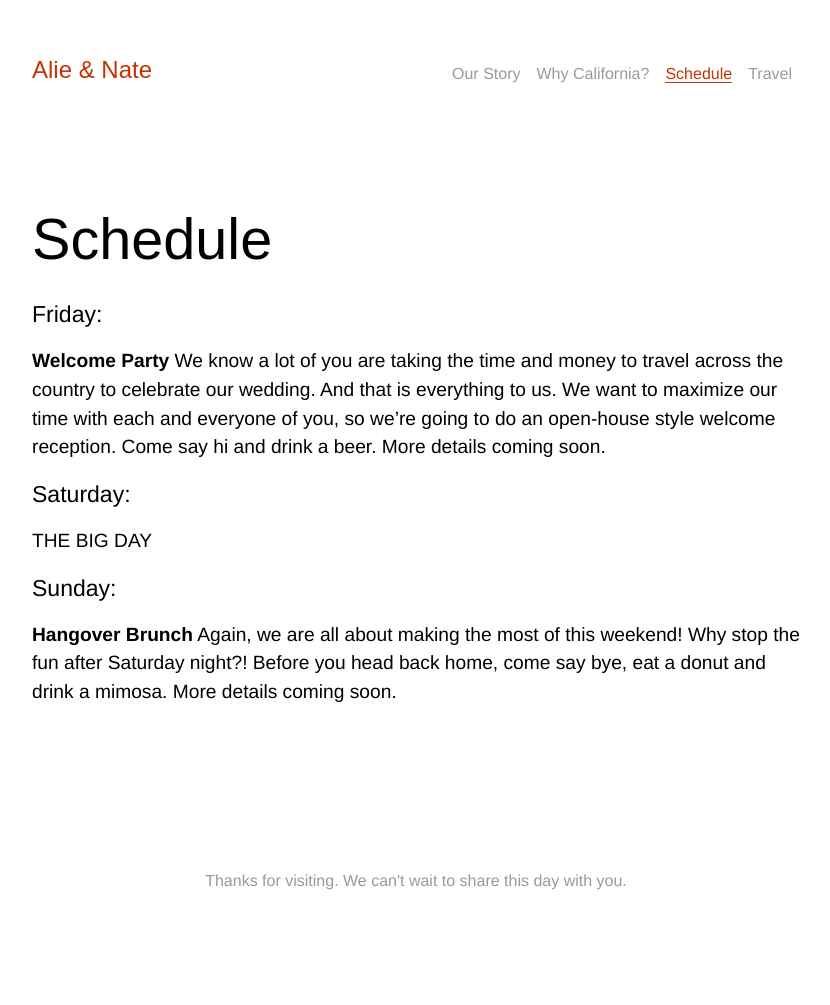
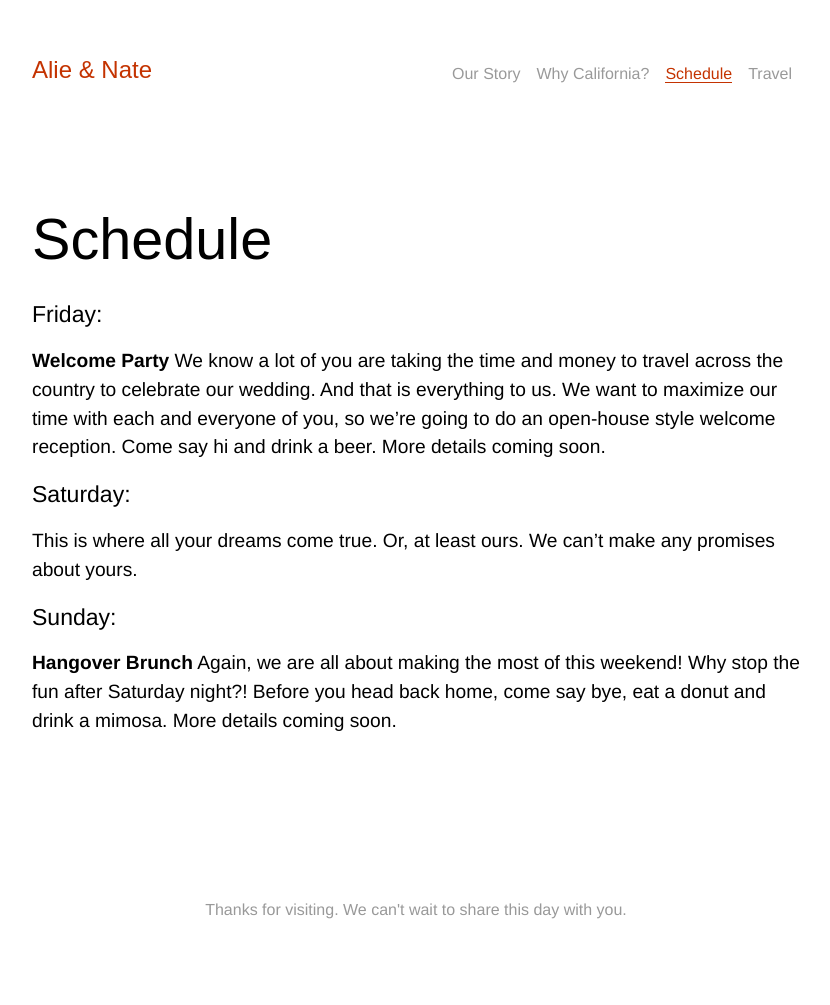
Before and after one commit to nkadlac/alieplusnate.com, a Jekyll site: the page built from schedule.md, in a window 1280 px wide. Shown: the whole page, without its empty margins (224-1054 px from the left). Built offline with Jekyll 4.4.1, drawn with Linux system fonts in a browser that asks for light colours; some web fonts are replaced; before the commit the page ends 977 px from its top, so only the background shows below that.

Commit message:
Updated Schedule

```diff
--- a/schedule.md
+++ b/schedule.md
@@ -12,7 +12,7 @@ We know a lot of you are taking the time and money to travel across the country
 
 ## Saturday:
 
-THE BIG DAY
+This is where all your dreams come true. Or, at least ours. We can't make any promises about yours.
 
 ## Sunday:
 
```
